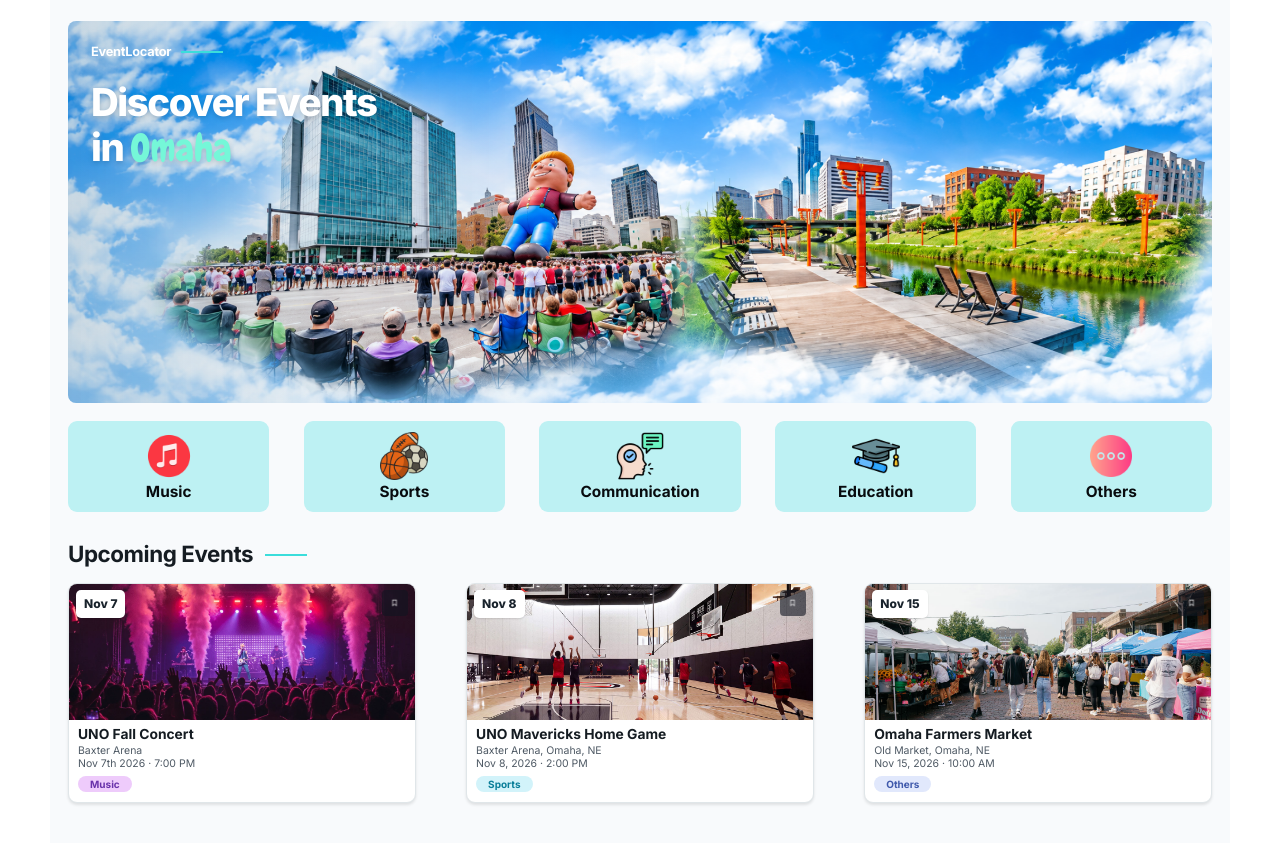
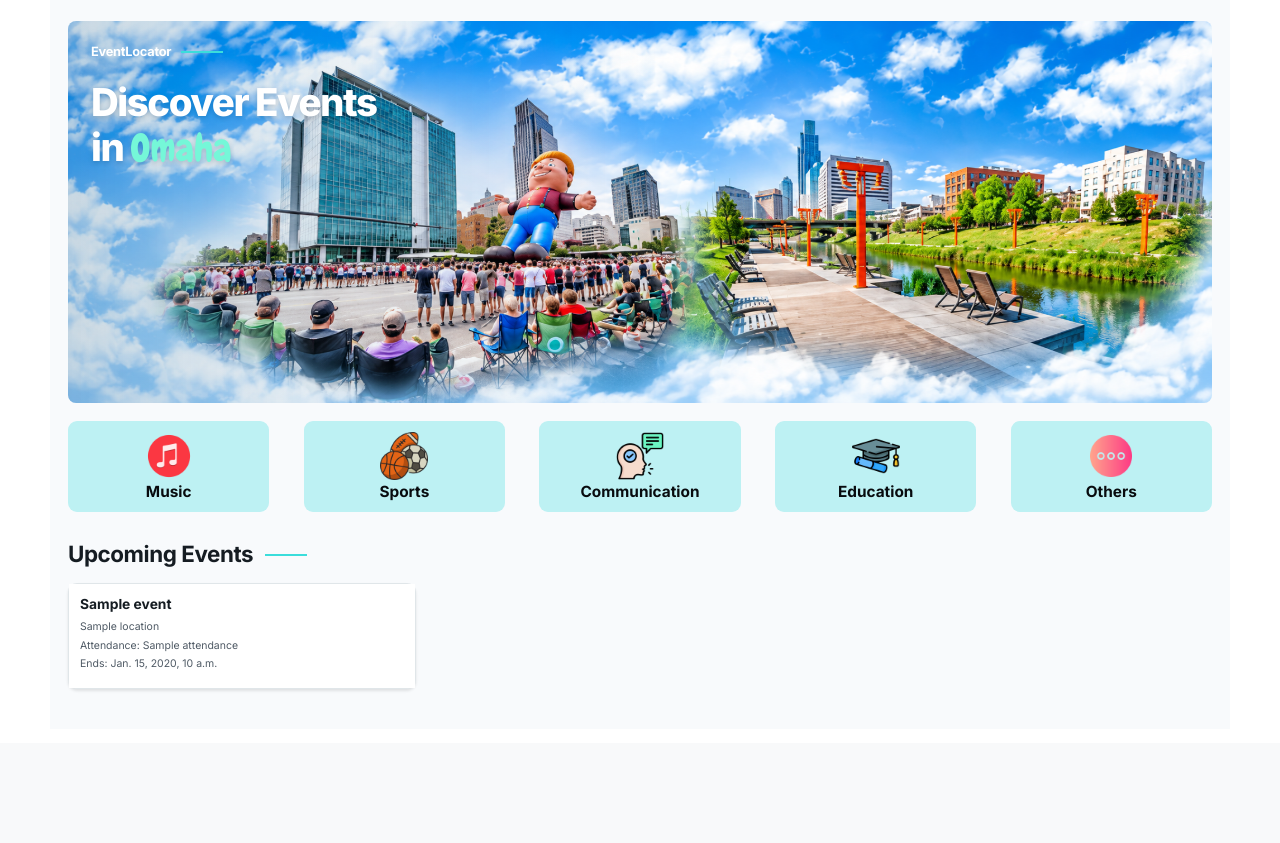
Before and after one commit to EmD0DDs/CSCI4830_Team_Project_EventLocator, a Django app: template HomePage/templates/home.html in a window 1280 px wide. Shown: the part 57-900 px from the top of the page. After the commit the page ends 748 px from the top, so only its background shows below. Run offline with Django 5.2, Linux system fonts and the light colour scheme; the template is opened without the code that fills it: most values are stand-ins (such as "Sample title", 1, 10 or a date in 2020).

Commit message:
linked api to home.htmtl will need more work after prototype

```diff
--- a/HomePage/APIcalls.py
+++ b/HomePage/APIcalls.py
@@ -50,7 +50,7 @@ class Events:
                 'Attendance': f"{event.get('phq_attendance', 'Not Available')}",
                 'Start_Time': f"{event.get('start_local', 'Not Available')}",
                 'End_Time': f"{event.get('end_local', 'Not Available')}",
-                'Location': event.get('geo', {}).get('address', {}),
+                'Location': event.get('geo', {}).get('address', {}).get('formatted_address', 'Location unavailable'),
             }
             events_data.append(e_data)
 
--- a/HomePage/static/HomePage/css/home.css
+++ b/HomePage/static/HomePage/css/home.css
@@ -46,19 +46,20 @@
 .section-heading h2 {margin:0;font:700 clamp(19px,1.75vw,28px)/1.2 Inter,Arial,sans-serif;letter-spacing:-.02em;}
 .section-heading .accent-line {width:42px;}
 .event-list {display:grid;grid-template-columns:repeat(3,minmax(0,1fr));gap:4.4%;}
-.event-card {min-width:0;background:#fff;overflow:hidden;border-radius:9px;border:1px solid #e0e6e9;
- box-shadow:0 2px 3px rgba(0,0,0,.1);transition:transform .2s ease,box-shadow .2s ease;}
+.event-card {min-width:0;background:#fff;overflow:anywhere;border-radius:9px;border:1px solid #e0e6e9;
+ box-shadow:0 2px 3px rgba(0,0,0,.1);transition:transform .2s ease,box-shadow .2s ease;
+ display:flex;flex-direction:column;}
 .event-card:hover {transform:translateY(-2px);box-shadow:0 6px 12px rgba(0,0,0,.1);}
-.event-image {position:relative;aspect-ratio:2.55/1;overflow:hidden;background:#e1e7eb;}
+.event-image {position:relative;aspect-ratio:2.55/1;overflow:hidden;background:linear-gradient(135deg,#b8e4ed,#dcecf2,#c5dce9);}
 .event-image>img {width:100%;height:100%;display:block;object-fit:cover;}
 .event-date {position:absolute;top:6px;left:7px;border-radius:5px;background:#fff;padding:5px 8px;
  color:#19232c;font-weight:800;font-size:12px;box-shadow:0 1px 2px rgba(0,0,0,.12);}
 .bookmark-icon {position:absolute;top:6px;right:7px;width:26px;height:26px;border-radius:4px;
  background:rgba(15,21,32,.60);display:grid;place-items:center;}
 .bookmark-icon img {width:19px;height:19px;object-fit:contain;filter:invert(1);}
-.event-details {min-height:59px;padding:7px 9px 8px;}
-.event-details h3 {margin:0 0 3px;font:700 clamp(12px,1.08vw,16px)/1.14 Inter,Arial,sans-serif;}
-.event-details p {margin:0;color:#4e5964;font:400 clamp(9px,.82vw,12px)/1.18 Inter,Arial,sans-serif;}
+.event-details {display:block;visibility:visible;min-height:100px;padding:12px 11px;color:#151c22;background:#fff; }
+.event-details h3 {display:block;margin:0 0 6px;color:#151c22;font:700 clamp(12px,1.08vw,16px)/1.3 Inter,Arial,sans-serif;}
+.event-details p {display:block;margin:0 0 4px;color:#4e5964;font:400 clamp(10px,.82vw,12px)/1.4 Inter,Arial,sans-serif; overflow-wrap:anywhere;}
 .category-label {display:inline-block;background:#eecbfb;border-radius:15px;padding:1px 12px;color:#6932aa;
  font:700 10px/1.4 Inter,Arial,sans-serif;margin-top:4px;}
 .sports-label {background:#d2f3fa;color:#097e99;}
--- a/HomePage/templates/home.html
+++ b/HomePage/templates/home.html
@@ -42,45 +42,16 @@
     </div>
     {# Demo examples only, not real event listings. API and database integration to follow. #}
     <div class="event-list">
-      <article class="event-card" data-category="Music" aria-label="Example event: UNO Fall Concert">
-        <div class="event-image">
-          <img src="{% static 'HomePage/images/concert(1).webp' %}" alt="Concert crowd and illuminated stage">
-          <span class="event-date">Nov 7</span>
-          <span class="bookmark-icon" aria-hidden="true"><img src="{% static 'HomePage/images/bookmark.png' %}" alt=""></span>
-        </div>
-        <div class="event-details">
-          <h3>UNO Fall Concert</h3>
-          <p>Baxter Arena</p>
-          <p>Nov 7th 2026 · 7:00 PM</p>
-          <span class="category-label music-label">Music</span>
-        </div>
-      </article>
-      <article class="event-card" data-category="Sports" aria-label="Example event: UNO Mavericks Home Game">
-        <div class="event-image">
-          <img src="{% static 'HomePage/images/Baskeball.jpg' %}" alt="Basketball players on an indoor court">
-          <span class="event-date">Nov 8</span>
-          <span class="bookmark-icon" aria-hidden="true"><img src="{% static 'HomePage/images/bookmark.png' %}" alt=""></span>
-        </div>
-        <div class="event-details">
-          <h3>UNO Mavericks Home Game</h3>
-          <p>Baxter Arena, Omaha, NE</p>
-          <p>Nov 8, 2026 · 2:00 PM</p>
-          <span class="category-label sports-label">Sports</span>
-        </div>
-      </article>
-      <article class="event-card" data-category="Others" aria-label="Example event: Omaha Farmers Market">
-        <div class="event-image">
-          <img src="{% static 'HomePage/images/omahaFarmersMarket.jpeg' %}" alt="Shoppers walking through the Omaha Old Market farmers market">
-          <span class="event-date">Nov 15</span>
-          <span class="bookmark-icon" aria-hidden="true"><img src="{% static 'HomePage/images/bookmark.png' %}" alt=""></span>
-        </div>
-        <div class="event-details">
-          <h3>Omaha Farmers Market</h3>
-          <p>Old Market, Omaha, NE</p>
-          <p>Nov 15, 2026 · 10:00 AM</p>
-          <span class="category-label other-label">Others</span>
-        </div>
-      </article>
+      {% for event in events %}
+        <article class="event-card">
+          <div class="event-details">
+            <h3>{{ event.Title }}</h3>
+            <p>{{ event.Location }}</p>
+            <p>Attendance: {{ event.Attendance }}</p>
+            <p>Ends: {{ event.End_Time }}</p>
+          </div>
+        </article>
+      {% endfor %}
     </div>
     <p class="no-events-message" id="filter-message" hidden></p>
   </section>
--- a/HomePage/views.py
+++ b/HomePage/views.py
@@ -1,8 +1,10 @@
 from django.shortcuts import render, redirect
 from django.contrib.auth.decorators import login_required
 from django.http import HttpResponse
+from . import APIcalls
 
 # Create your views here.
 @login_required(login_url='login_signup')
 def home_page(request):
-    return render(request, 'home.html')
+    events = APIcalls.Events().get_event(category="None",radius=25,unit="mi",location="Omaha, NE",offset=0)
+    return render(request, 'home.html', {'events': events})
--- a/LoginSignup/views.py
+++ b/LoginSignup/views.py
@@ -19,6 +19,8 @@ def login_signup_view(request):
                 user = signup_form.save()
                 login(request, user)
                 return redirect('home')
+            else:
+                print(signup_form.errors)
 
 
 
```
